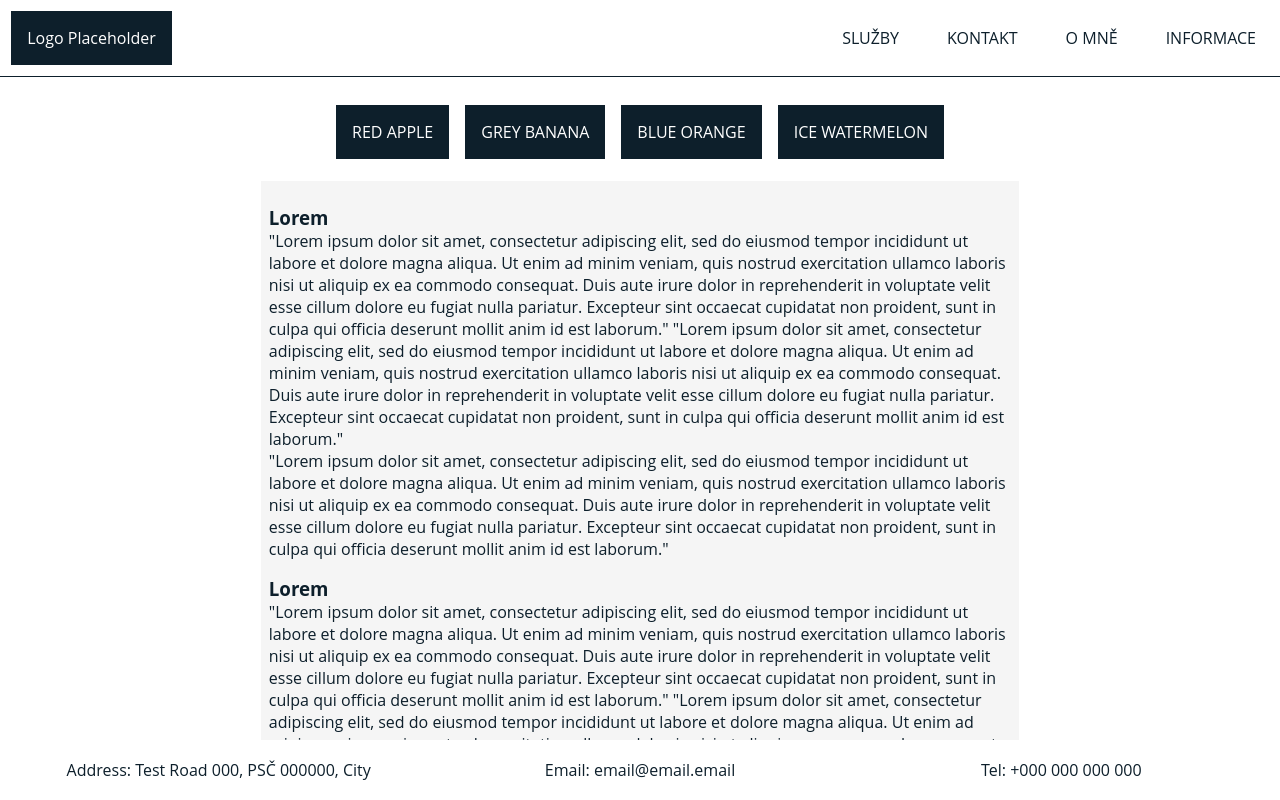
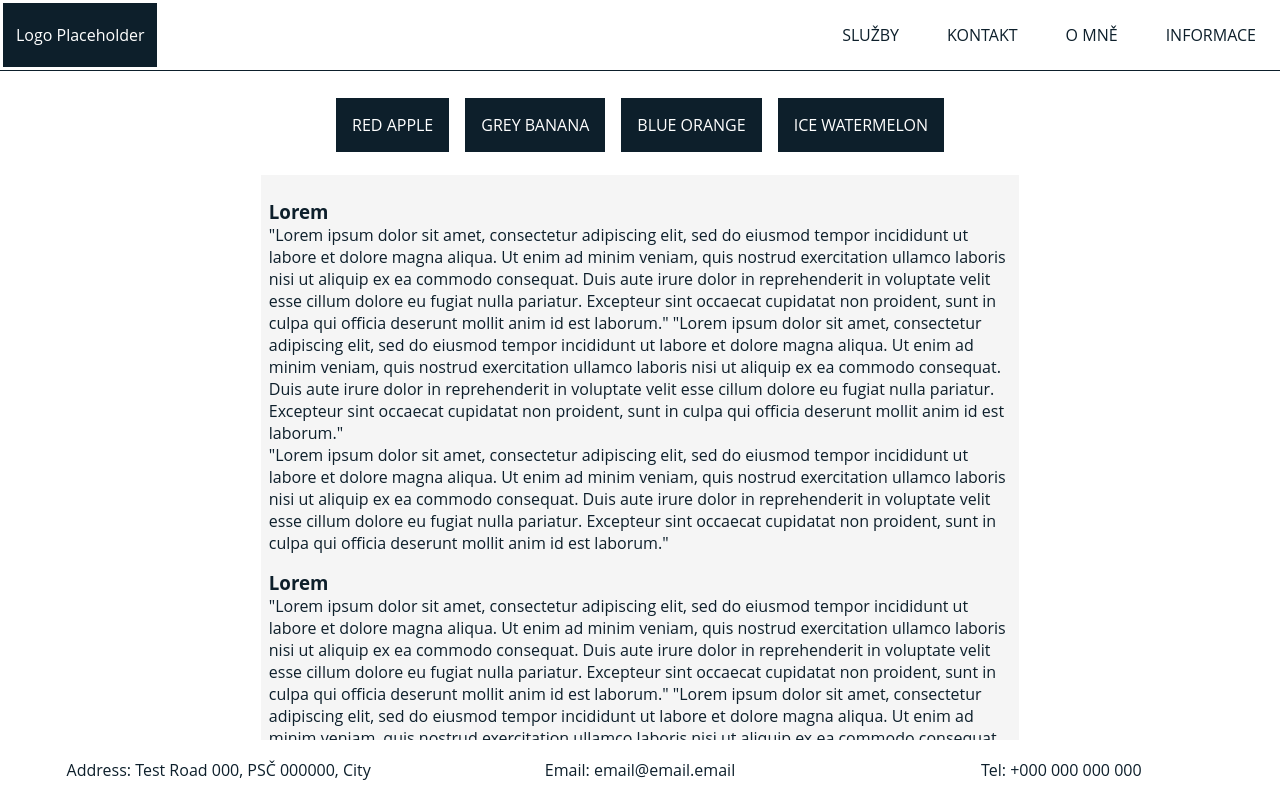
Before and after one commit to daedalus1948/test_gh_pages_page, a plain HTML site: page index.html in a window 1280 px wide. Drawn offline with Linux system fonts and the light colour scheme.

Commit message:
Update index.html

```diff
--- a/index.html
+++ b/index.html
@@ -28,7 +28,7 @@
                 display: flex;
                 flex-direction: column;
                 width: 100vw;
-                height: 100vh;
+                height: 100svh;
             }
 
             .header {
@@ -62,15 +62,14 @@
             .header-image {
                 display: flex;
                 background-color: var(--color-1);
-                margin: 0.2rem;
             }
 
 
             .image {
                 background-color: var(--color-2);
                 color: var(--color-1);
-                padding: 1rem;
-                margin: 0.5rem;
+                padding: 0.8rem;
+                margin: 0.2rem;
                 cursor: pointer;
                 display: flex;
                 align-items: center;
@@ -269,3 +268,5 @@
         </div>
     </body>
 </html>
+    </body>
+</html>
```
